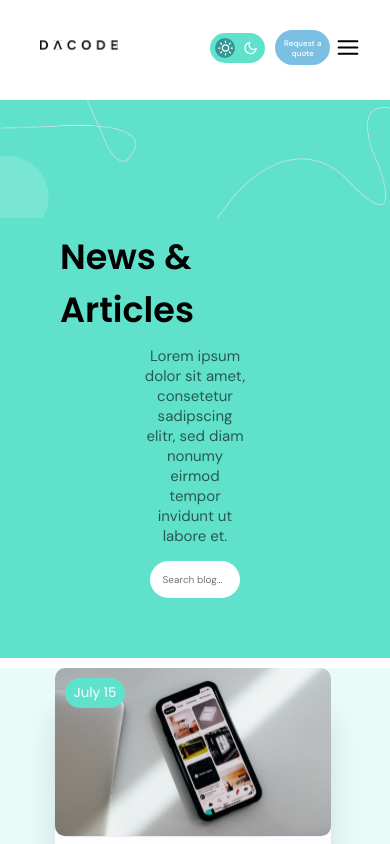
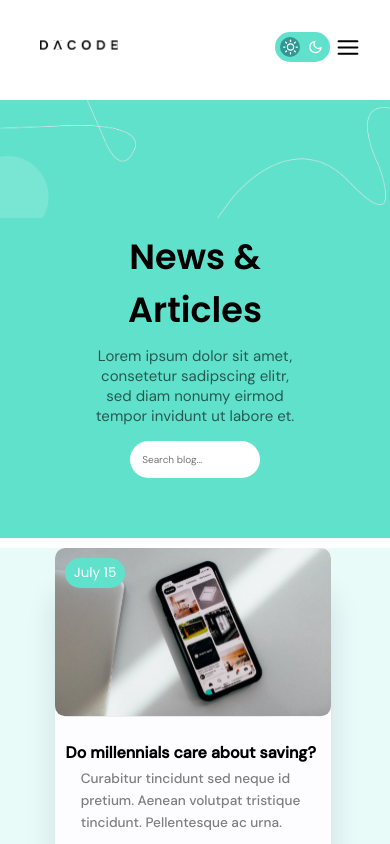
Before and after one commit to TeamTemi/Project_3, a React (Create React App) app: page /blog in a window 390 px wide. Shown: the top 844 px of the page. Built offline with nearby package versions, Linux system fonts and the light colour scheme.

Commit message:
css corrections

```diff
--- a/src/App.js
+++ b/src/App.js
@@ -9,7 +9,7 @@ import {  Route, Switch } from "react-router-dom";
 import Footer from '././components/Footer/Footer';
 import { ThemeProvider } from "styled-components";
 import ThemeContext from "./contexts/ThemeContext";
-  import GlobalStyles from "./Styles/GlobalStyles"
+import GlobalStyles from "./Styles/GlobalStyles"
 
 
 function App() {
@@ -18,7 +18,7 @@ const { theme } = useContext(ThemeContext);
   return (
       <div className="App">
         <ThemeProvider theme={{ theme }}>
-         <GlobalStyles />
+              <GlobalStyles />
               <Header />
                 <main>
                   <Switch>
--- a/src/Styles/GlobalStyles.js
+++ b/src/Styles/GlobalStyles.js
@@ -64,7 +64,7 @@ a, .header_btn:hover  {
       '#60e1cb'};
 }
 
- a:hover, a.active{
+ a:hover{
   font-weight : ${({ theme: { theme } }) =>
     theme === themeList.light ? '' :
       'bolder'};
@@ -139,7 +139,7 @@ a:hover{
      @media only screen and (max-width: 875px) {
         a.active {
           color ${({ theme: { theme } }) =>
-          theme === themeList.light ? 'black' : 'black'};
+    theme === themeList.light ? 'black' : 'black'};
            }
       }
 
--- a/src/components/Card/card.css
+++ b/src/components/Card/card.css
@@ -7,7 +7,7 @@
   border-radius: 10px;
 }
 
-  .rimg>img {
+.rimg > img {
   width: 100%;
   height: 100%;
 }
@@ -60,12 +60,11 @@
 
 .wrap {
   display: grid;
-      grid-template-columns: repeat(auto-fill, 250px);
+  grid-template-columns: repeat(auto-fill, 285px);
   justify-content: center;
   align-items: center;
-      grid-column-gap: 10px;
-      grid-row-gap: 10px;
+  grid-column-gap: 15px;
+  grid-row-gap: 15px;
   margin-top: -7%;
   margin-bottom: 15%;
-
 }
--- a/src/components/Header/Header.js
+++ b/src/components/Header/Header.js
@@ -3,7 +3,6 @@ import { Link } from "react-router-dom";
 import { useEffect } from "react";
 import { useState } from "react";
 import { FiMenu } from "react-icons/fi";
-// import MenuIcon from '@mui/icons-material/MenuRounded';
 import CloseIcon from '@mui/icons-material/CloseRounded';
 import "./header.css";
 import ThemeSwitcher from "../../components/ThemeSwitcher";
@@ -58,10 +57,7 @@ const Header = () => {
             </li>
           </ul>
         </nav>
-        {/* <div
-          className="theme"
-        >
-        </div> */}
+
       </div>
       <button className="header_btn">Request a quote</button>
       <div className="switch">
--- a/src/components/Header/header.css
+++ b/src/components/Header/header.css
@@ -21,14 +21,13 @@ header {
   list-style: none;
 }
 
-
 a {
   font-size: 1rem;
   display: inline-block;
-    padding:  0.8rem;
+  padding: 0.8rem;
   text-decoration: none;
   font-weight: 500;
-    font-family: 'DM Sans', sans-serif;
+  font-family: "DM Sans", sans-serif;
   color: #60e1cb;
 }
 
@@ -47,7 +46,7 @@ header {
   height: 35px;
   background-color: rgba(123, 192, 227, 1);
   border-radius: 20px;
-    font-family: 'DM Sans', sans-serif;
+  font-family: "DM Sans", sans-serif;
   font-weight: 500;
   font-size: 13px;
   color: white;
@@ -68,9 +67,8 @@ header {
   position: absolute;
   top: 20px;
   right: 35px;
-    color:rgb(0, 0, 0);
+  color: rgb(0, 0, 0);
 }
-
 
 .closeIcon svg {
   color: rgb(255, 255, 255);
@@ -87,7 +85,7 @@ header {
   top: 37px;
 }
 
-  label{
+label {
   --gap: 5px;
   --size: 20px;
   height: 30px;
@@ -98,12 +96,12 @@ header {
   position: relative;
   cursor: pointer;
   justify-content: space-between;
-    background-color: #60E1CB;
+  background-color: #60e1cb;
   border-radius: 50px;
   z-index: 1;
 }
 
-  .icon2{
+.icon2 {
   height: var(--size);
   width: var(--size);
   display: flex;
@@ -116,7 +114,7 @@ header {
   color: rgb(255, 255, 255);
 }
 
-  input[type=checkbox] {
+input[type="checkbox"] {
   width: 0;
   height: 0;
   display: none;
@@ -125,7 +123,7 @@ header {
 
 label::after {
   position: absolute;
-    content:'';
+  content: "";
   border-radius: 50%;
   transform: translateY(-50%);
   top: 50%;
@@ -137,7 +135,7 @@ header {
   transition: 0.5s ease left;
 }
 
-   input:checked + label::after{
+input:checked + label::after {
   left: calc(100% - var(--size) - var(--gap));
 }
 
@@ -149,7 +147,6 @@ header {
 }
 
 @media only screen and (max-width: 1213px) {
-
   header {
     width: 90%;
     margin-top: 20px;
@@ -164,19 +161,22 @@ header {
     margin-left: 0;
     padding: 1 0rem;
   }
-    };
+}
 
 @media only screen and (max-width: 988px) {
-
   header {
-          width: 900%;
+    width: 90%;
     margin-top: 20px;
   }
 
   .header_btn {
+    position: absolute;
+    right: 10px;
+  }
 
-          position: absolute;
-          right: 20px;
+  .stylee {
+    /* margin-top: px; */
+    margin-right: -50px;
   }
 }
 
@@ -197,8 +197,6 @@ header {
     top: 0;
     right: 0;
     background-color: #60e1cb;
-          /* border-top-left-radius: 20px; */
-          /* border-bottom-left-radius: 20px; */
     height: 100vh;
     z-index: 100;
     transform: translateX(100%);
@@ -245,21 +243,21 @@ header {
     margin-bottom: 30px;
   }
 
-          .hamburger svg{
+  .hamburger svg {
     top: 15px;
     right: 47px;
   }
 
   .stylee {
     margin-top: -33px;
-            margin-right: 207px;
+    margin-right: 205px;
   }
-
 
   @media only screen and (max-width: 780px) {
     .stylee {
       margin-top: -31px;
-              margin-right: 190px;
+      margin-right: 195px;
+    }
   }
 }
 
@@ -273,34 +271,33 @@ header {
     width: 20%;
     margin-left: 20px;
   }
-
 }
 
 @media only screen and (max-width: 586px) {
   .stylee {
-              margin-top: -25px;
-              margin-right: 168px;
+    margin-top: -27px;
+    margin-right: 80px;
   }
 
-          }
   @media only screen and (max-width: 585px) {
-
     .header_btn {
       font-size: 8px;
       width: 14%;
     }
+    .header_btn {
+      display: none;
+    }
   }
 
-          @media only screen and (max-width: 459px) {
+  /* @media only screen and (max-width: 459px) {
     .stylee {
       margin-top: -24px;
       margin-right: 169px;
     }
+  } */
 }
 
-    }
-
-    @media only screen and (max-width: 425px) {
+/* @media only screen and (max-width: 425px) {
   .stylee {
     margin-top: -24px;
     margin-right: 145px;
@@ -318,5 +315,5 @@ header {
   .stylee {
     margin-top: -24px;
     margin-right: 130px;
-      }
-    }
+  } */
+/* } */
--- a/src/components/OurServices/ourservices.css
+++ b/src/components/OurServices/ourservices.css
@@ -21,14 +21,12 @@
   box-shadow: 0px 47px 30px 0px rgba(7, 0, 59, 0.12);
 }
 
-
-
-.grid-cont{
+.grid-cont {
   display: grid;
-  grid-template-columns: repeat(auto-fill, 300px);
+  grid-template-columns: repeat(auto-fill, 320px);
   justify-content: center;
-  grid-column-gap: 30px;
-  grid-row-gap: 30px;
+  grid-column-gap: 25px;
+  grid-row-gap: 25px;
 }
 
 .service {
@@ -50,7 +48,7 @@
   padding-top: 30px;
   padding-bottom: 30px;
   text-align: center;
-  font-family: 'DM Sans', sans-serif;
+  font-family: "DM Sans", sans-serif;
   font-size: 1rem;
   line-height: 22px;
   justify-content: center;
@@ -58,7 +56,6 @@
   margin: auto;
   width: 600px;
 }
-
 
 .content {
   margin: 30px 30px;
@@ -92,7 +89,6 @@
   z-index: 1;
 }
 
-
 .img > img {
   width: 100%;
   height: 100%;
@@ -119,7 +115,6 @@
   border-radius: 10px 10px 0px 0px;
   box-shadow: 0px 1px 80px 0px #7bcde3;
 }
-
 
 @media only screen and (max-width: 629px) {
   .service {
@@ -156,7 +151,4 @@
       width: 20%;
     }
   }
-
-
-
-};
+} ;
--- a/src/pages/Blog/Blog.js
+++ b/src/pages/Blog/Blog.js
@@ -1,6 +1,6 @@
 import News from '../../pages/Blog/News/News'
 import July from '../../pages/Blog/July/July'
-import {array }from '../../components/Constants/Constant'
+import { array }from '../../components/Constants/Constant'
 
 const Blog = () => {
   return (
--- a/src/pages/Blog/News/news.css
+++ b/src/pages/Blog/News/news.css
@@ -4,8 +4,8 @@
   background-repeat: no-repeat;
   width: 100%;
   padding: 60px;
-    height:auto;
-    background-color:var(--primary-color);
+  height: auto;
+  background-color: var(--primary-color);
   /* margin-bottom: 50px; */
 }
 
@@ -21,14 +21,15 @@
   margin-top: 70px;
   font-family: var(--font-family-primary);
   font-size: 35px;
+  text-align: center;
 }
 
-.nwcpar{
+.nwcpar {
   width: 38%;
   font-size: 15px;
-    line-height:20px;
-    text-align:center;
-    font-family: 'DM Sans', sans-serif;
+  line-height: 20px;
+  text-align: center;
+  font-family: "DM Sans", sans-serif;
   opacity: 60%;
 }
 
@@ -41,7 +42,7 @@
   position: relative;
 }
 
-.search input[type=text] {
+.search input[type="text"] {
   border: transparent;
   background-color: #ffffff;
   width: 55%;
@@ -49,7 +50,7 @@
   border: transparent;
   border-radius: 50px;
   font-size: 10px;
-    font-family: 'DM Sans', sans-serif;
+  font-family: "DM Sans", sans-serif;
   outline: none;
 }
 
@@ -73,10 +74,17 @@ button {
 }
 
 @media only screen and (max-width: 1024px) {
-
-.icon{
-
+  .icon {
     display: none;
   }
 
+  .nwcpar {
+    width: 80%;
   }
+}
+
+@media only screen and (max-width: 425px) {
+  .search input[type="text"] {
+    width: 80%;
+  }
+}
--- a/src/pages/Case/Clients/clients.css
+++ b/src/pages/Case/Clients/clients.css
@@ -5,10 +5,9 @@
   width: 100%;
   height: auto;
   padding: 70px;
-    background-color:var(--primary-color);
+  background-color: var(--primary-color);
   margin-bottom: 50px;
 }
-
 
 .clcont {
   display: flex;
@@ -21,33 +20,32 @@
 
 .clchead {
   font-family: var(--font-family-primary);
-    font-size: 35px;
+  font-size: 30px;
 }
 
-.clcpar{
+.clcpar {
   width: 75%;
   font-size: 15px;
-    line-height:20px;
-    text-align:center;
-    font-family: 'DM Sans', sans-serif;
-    opacity: 65%;
+  line-height: 20px;
+  text-align: center;
+  font-family: "DM Sans", sans-serif;
+  opacity: 68%;
 }
 
-@media only screen and (max-width: 564px) {
+@media only screen and (max-width: 580px) {
   .clchead {
-        font-size: 25px;
+    font-size: 24px;
+    text-align: center;
   }
 
-    .clcpar{
+  .clcpar {
+    width: 85%;
     font-size: 12px;
   }
-
-
 }
 
 @media only screen and (max-width: 388px) {
   .clchead {
-
     font-size: 20px;
   }
 }
--- a/src/pages/Services/Offer/offer.css
+++ b/src/pages/Services/Offer/offer.css
@@ -5,7 +5,7 @@
   width: 100%;
   height: auto;
   padding: 80px;
-    background-color:var(--primary-color);
+  background-color: var(--primary-color);
   margin-bottom: -50px;
 }
 
@@ -16,53 +16,45 @@
 }
 
 .sschead {
-
-    font-family: 'DM Sans', sans-serif;
-    font-size: 35px;
+  font-family: "DM Sans", sans-serif;
+  font-size: 32px;
 }
 
-.sscpar{
+.sscpar {
   width: 45%;
   font-size: 15px;
-    line-height:20px;
-    text-align:center;
-    font-family: 'DM Sans', sans-serif;
+  line-height: 20px;
+  text-align: center;
+  font-family: "DM Sans", sans-serif;
   margin-top: 10px;
   opacity: 60%;
 }
 
 @media only screen and (max-width: 768px) {
   .sschead {
-        /* margin-top: 70px; */
     font-size: 25px;
+    text-align: center;
   }
 
-    .sscpar{
-        width: 65%;
+  .sscpar {
+    /* width: 85%; */
     font-size: 15px;
-        /* margin-top: 10px; */
-
   }
 }
 
-
 @media only screen and (max-width: 468px) {
   .sschead {
-        /* margin-top: 60px; */
-        font-size: 20px;
+    font-size: 18px;
   }
 
-    .sscpar{
-        /* width: 65%; */
+  .sscpar {
+    width: 115%;
     font-size: 12px;
   }
-
-
 }
 
 @media only screen and (max-width: 388px) {
   .sschead {
-
-        font-size: 18px;
+    font-size: 16px;
   }
 }
```
Also changed, not shown: src/components/Slider/Slider.js (+0 -20 lines). Lines whose indentation alone changed are shown as unchanged.
